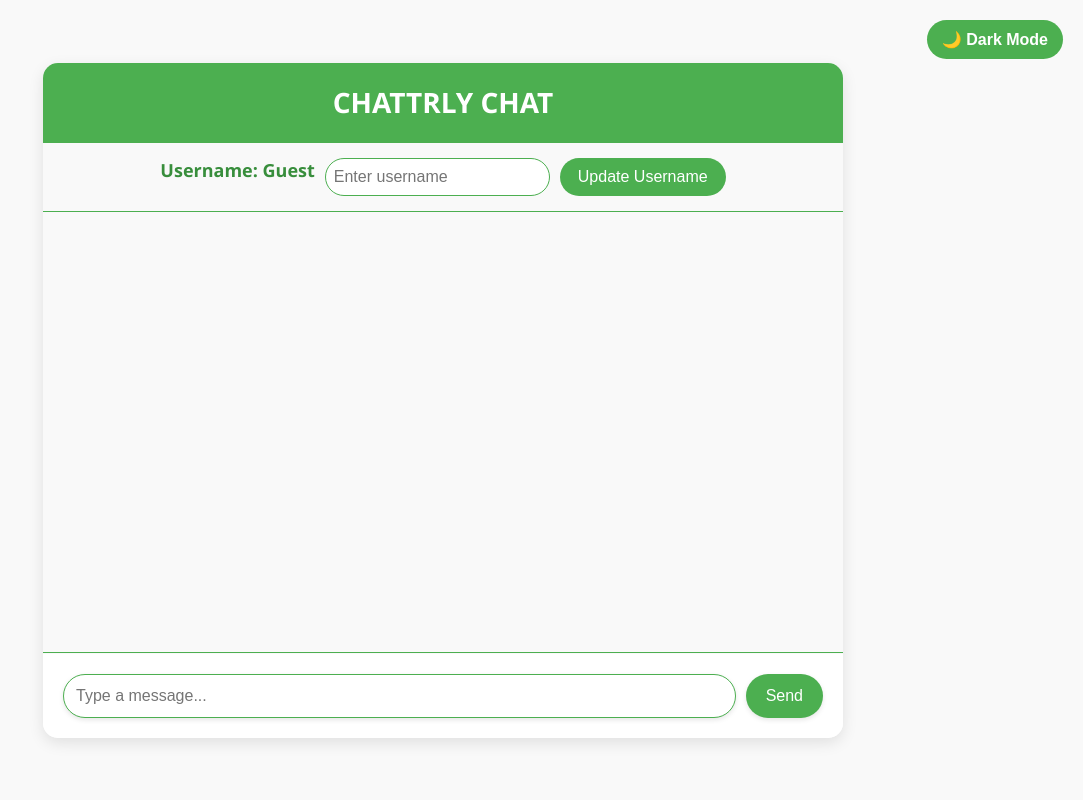
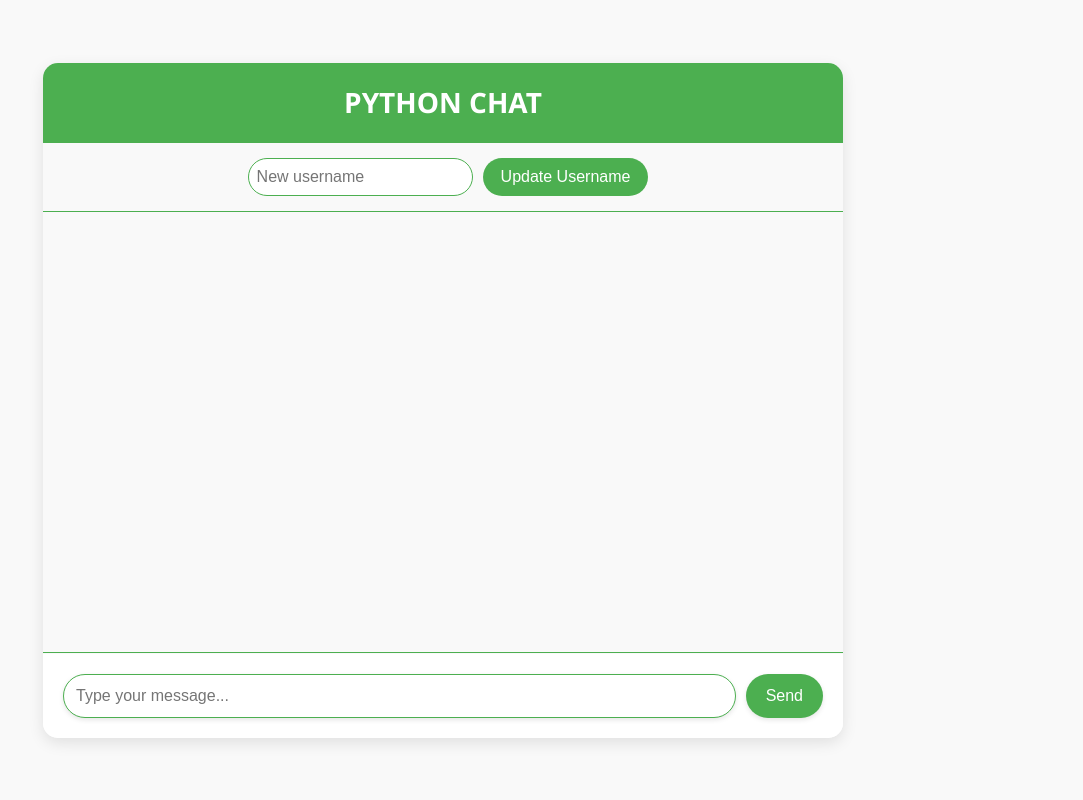
Before and after one commit to psroy007/chattrly, a Flask app: page / in a window 1280 px wide. Shown: the whole page, without its empty margins (197-1280 px from the left). Run offline with Flask 3, Linux system fonts and the light colour scheme; some libraries are stand-ins or nearby versions.

Commit message:
Update index.html

```diff
--- a/templates/index.html
+++ b/templates/index.html
@@ -3,8 +3,8 @@
 	<head>
 		<meta charset="UTF-8" />
 		<meta name="viewport" content="width=device-width, initial-scale=1.0" />
-    <title>Chattrly - Connect, Converse, Communicate</title>
         <link rel="shortcut icon" href="https://img.icons8.com/?size=48&id=13724&format=png" type="image/x-icon">
+		<title>Python Chat App</title>
 		<script
 			src="https://cdnjs.cloudflare.com/ajax/libs/socket.io/4.7.5/socket.io.js"
 			integrity="sha512-luMnTJZ7oEchNDZAtQhgjomP1eZefnl82ruTH/3Oj/Yu5qYtwL7+dVRccACS/Snp1lFXq188XFipHKYE75IaQQ=="
@@ -14,7 +14,7 @@
 
         <style>
             :root {
-            /* Colors for Light Mode */
+                /* Light Mode Colors */
                 --primary-light: #4CAF50;
                 --primary-dark: #388E3C;
                 --text-color-light: #333;
@@ -23,16 +23,6 @@
                 --system-message-color-light: #6c757d;
                 --button-bg-light: #4CAF50;
                 --button-hover-light: #388E3C;
-
-            /* Colors for Dark Mode - Softer Dark Mode */
-            --primary-light-dark: #4a90e2;
-            --primary-dark-dark: #357ab7;
-            --text-color-dark: #e1e1e1;
-            --bg-color-dark: #232323;
-            --message-bg-dark: #2e2e2e;
-            --system-message-color-dark: #888888;
-            --button-bg-dark: #4a90e2;
-            --button-hover-dark: #357ab7;
             }
 
             body {
@@ -46,12 +36,6 @@
                 align-items: center;
                 height: 100vh;
                 text-align: center;
-            transition: background-color 0.3s, color 0.3s;
-        }
-
-        body.dark-mode {
-            background-color: var(--bg-color-dark);
-            color: var(--text-color-dark);
             }
 
             .chat-container {
@@ -63,11 +47,6 @@
                 overflow: hidden;
                 display: flex;
                 flex-direction: column;
-            transition: background-color 0.3s;
-        }
-
-        .chat-container.dark-mode {
-            background-color: #333;
             }
 
             .chat-header {
@@ -78,10 +57,6 @@
                 font-weight: 600;
                 text-transform: uppercase;
                 border-bottom: 2px solid var(--primary-light);
-        }
-
-        .chat-header.dark-mode {
-            background-color: var(--primary-light-dark);
             }
 
             .username-container {
@@ -105,11 +80,6 @@
                 border-radius: 20px;
                 margin-right: 10px;
                 font-size: 16px;
-            transition: border-color 0.3s;
-        }
-
-        #username-input:focus {
-            border-color: var(--primary-light);
             }
 
             #update-username-button {
@@ -120,7 +90,6 @@
                 border-radius: 20px;
                 cursor: pointer;
                 font-size: 16px;
-            transition: background-color 0.3s ease;
             }
 
             #update-username-button:hover {
@@ -134,10 +103,6 @@
                 background-color: var(--bg-color-light);
                 border-bottom: 1px solid var(--primary-light);
                 position: relative;
-        }
-
-        .chat-messages.dark-mode {
-            background-color: var(--message-bg-dark);
             }
 
             .message {
@@ -162,10 +127,6 @@
                 max-width: 70%;
                 box-shadow: 0 2px 5px rgba(0, 0, 0, 0.05);
                 position: relative;
-        }
-
-        .message-content.dark-mode {
-            background-color: var(--message-bg-dark);
             }
 
             .message-username {
@@ -214,10 +175,6 @@
                 margin: 10px 0;
             }
 
-        .system-message.dark-mode {
-            color: var(--system-message-color-dark);
-        }
-
             .message.sent {
                 flex-direction: row-reverse;
             }
@@ -249,107 +206,116 @@
                     transform: translateY(0);
                 }
             }
-
-        .dark-mode-toggle {
-            position: absolute;
-            top: 20px;
-            right: 20px;
-            background-color: var(--primary-light);
-            border: none;
-            color: white;
-            padding: 10px 15px;
-            font-size: 16px;
-            cursor: pointer;
-            border-radius: 20px;
-            transition: background-color 0.3s ease;
-        }
-
-        .dark-mode-toggle:hover {
-            background-color: var(--button-hover-light);
-        }
-
-        .dark-mode-toggle span {
-            font-weight: bold;
-        }
-
         </style>
 	</head>
 	<body>
 		<div class="chat-container">
-        <div class="chat-header">
-            Chattrly Chat
-            <button class="dark-mode-toggle" onclick="toggleDarkMode()"><span>🌙 Dark Mode</span></button>
-        </div>
+			<div class="chat-header">Python Chat</div>
 			<div class="username-container">
-            <span id="current-username">Username: Guest</span>
-            <input type="text" id="username-input" placeholder="Enter username" />
+				<span id="current-username"></span>
+				<input type="text" id="username-input" placeholder="New username" />
 				<button id="update-username-button">Update Username</button>
 			</div>
-        <div class="chat-messages"></div>
+			<div class="chat-messages" id="chat-messages"></div>
 			<div class="chat-input">
-            <input type="text" id="message-input" placeholder="Type a message..." />
+				<input type="text" id="message-input" placeholder="Type your message..." />
 				<button id="send-button">Send</button>
 			</div>
 		</div>
 
 		<script>
-        const darkModeToggle = document.querySelector('.dark-mode-toggle');
-        const body = document.body;
-        const chatMessages = document.querySelector('.chat-messages');
-        const chatContainer = document.querySelector('.chat-container');
-        const chatHeader = document.querySelector('.chat-header');
+			const socket = io();
+			const chatMessages = document.getElementById("chat-messages");
+			const messageInput = document.getElementById("message-input");
+			const sendButton = document.getElementById("send-button");
+			const currentUsernameSpan = document.getElementById("current-username");
+			const usernameInput = document.getElementById("username-input");
+			const updateUsernameButton = document.getElementById("update-username-button");
 
-        function toggleDarkMode() {
-            body.classList.toggle('dark-mode');
-            chatMessages.classList.toggle('dark-mode');
-            chatContainer.classList.toggle('dark-mode');
-            chatHeader.classList.toggle('dark-mode');
+			let currentUsername = "";
 
-            const isDarkMode = body.classList.contains('dark-mode');
-            darkModeToggle.innerHTML = isDarkMode ? '🌞 Light Mode' : '🌙 Dark Mode';
-        }
+			socket.on("set_username", (data) => {
+				currentUsername = data.username;
+				currentUsernameSpan.textContent = `Your username: ${currentUsername}`;
+			});
 
-        function appendMessage(message, username) {
-            const messageDiv = document.createElement('div');
-            messageDiv.classList.add('message');
+			socket.on("user_joined", (data) => {
+				addMessage(`${data.username} joined the chat`, "system");
+			});
 
-            const avatar = document.createElement('img');
-            avatar.src = `https://robohash.org/${username}.png`;
-            avatar.alt = username;
+			socket.on("user_left", (data) => {
+				addMessage(`${data.username} left the chat`, "system");
+			});
 
-            const messageContent = document.createElement('div');
-            messageContent.classList.add('message-content');
+			socket.on("new_message", (data) => {
+				addMessage(data.message, "user", data.username, data.avatar);
+			});
 
-            const usernameSpan = document.createElement('span');
-            usernameSpan.classList.add('message-username');
-            usernameSpan.innerText = username;
-
-            messageContent.appendChild(usernameSpan);
-            messageContent.appendChild(document.createTextNode(message));
-
-            messageDiv.appendChild(avatar);
-            messageDiv.appendChild(messageContent);
-
-            chatMessages.appendChild(messageDiv);
-            chatMessages.scrollTop = chatMessages.scrollHeight;
-        }
-
-        document.getElementById('send-button').addEventListener('click', () => {
-            const messageInput = document.getElementById('message-input');
-            const message = messageInput.value;
-            if (message.trim()) {
-                appendMessage(message, 'User');
-                messageInput.value = '';
+			socket.on("username_updated", (data) => {
+				addMessage(`${data.old_username} changed their name to ${data.new_username}`, "system");
+				if (data.old_username === currentUsername) {
+					currentUsername = data.new_username;
+					currentUsernameSpan.textContent = `Your username: ${currentUsername}`;
 				}
 			});
 
-        document.getElementById('update-username-button').addEventListener('click', () => {
-            const usernameInput = document.getElementById('username-input');
+			sendButton.addEventListener("click", sendMessage);
+			messageInput.addEventListener("keypress", (e) => {
+				if (e.key === "Enter") sendMessage();
+			});
+
+			updateUsernameButton.addEventListener("click", updateUsername);
+
+			function sendMessage() {
+				const message = messageInput.value.trim();
+				if (message) {
+					socket.emit("send_message", { message });
+					messageInput.value = "";
+				}
+			}
+
+			function updateUsername() {
 				const newUsername = usernameInput.value.trim();
-            if (newUsername) {
-                document.getElementById('current-username').innerText = `Username: ${newUsername}`;
+				if (newUsername && newUsername !== currentUsername) {
+					socket.emit("update_username", { username: newUsername });
+					usernameInput.value = "";
 				}
-        });
+			}
+
+			function addMessage(message, type, username = "", avatar = "") {
+				const messageElement = document.createElement("div");
+				messageElement.className = "message";
+
+				if (type === "user") {
+					const isSentMessage = username === currentUsername;
+					if (isSentMessage) {
+						messageElement.classList.add("sent");
+					}
+
+					const avatarImg = document.createElement("img");
+					avatarImg.src = avatar;
+					messageElement.appendChild(avatarImg);
+
+					const contentDiv = document.createElement("div");
+					contentDiv.className = "message-content";
+
+					const usernameDiv = document.createElement("div");
+					usernameDiv.className = "message-username";
+					usernameDiv.textContent = username;
+					contentDiv.appendChild(usernameDiv);
+
+					const messageText = document.createElement("div");
+					messageText.textContent = message;
+					contentDiv.appendChild(messageText);
+
+					messageElement.appendChild(contentDiv);
+				} else {
+					messageElement.className = "system-message";
+					messageElement.textContent = message;
+				}
+				chatMessages.appendChild(messageElement);
+				chatMessages.scrollTop = chatMessages.scrollHeight;
+			}
 		</script>
 	</body>
 </html>
```
Lines whose indentation alone changed are shown as unchanged.
